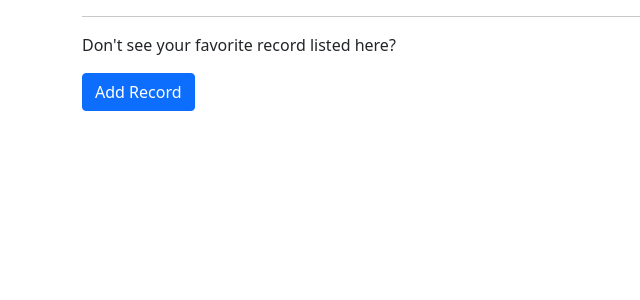
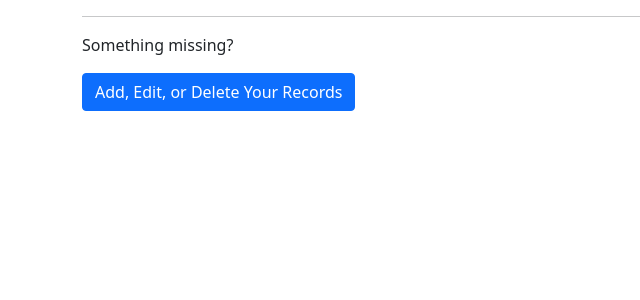
Before and after one commit to davemolk/bookshelf, a Django app: page /records/ in a window 1280 px wide. Shown: the part 56-356 px from the top of the page, without its empty margins (0-640 px from the left). Run offline with Django 3.2, Linux system fonts and the light colour scheme; the visitor is signed in with stand-in values (Sample User, id 1); data that the repository does not hold is empty; parts of the project's set-up code (start-up, migrations or seed data) failed here and were passed over; some libraries are stand-ins or nearby versions.

Commit message:
small views refactor (records)

```diff
--- a/records/views.py
+++ b/records/views.py
@@ -39,12 +39,12 @@ def record_create_view(request):
     }
     # if request.method == 'POST':
     if form.is_valid():
-        obj = form.save(commit=False)
-        obj.owner = request.user
-        obj.save()
+        record = form.save(commit=False)
+        record.owner = request.user
+        record.save()
         # return redirect(obj.get_absolute_url())
         # return HttpResponse('Data saved\n')
-        return redirect('records:detail_hx', slug=obj.slug)
+        return redirect('records:detail_hx', slug=record.slug)
 
     if request.htmx:
             return render(request, 'records/partials/record_form.html', context)
--- a/templates/records/create_update.html
+++ b/templates/records/create_update.html
@@ -19,7 +19,7 @@
     <button type='button' class="btn btn-primary"
         hx-get="{% url 'records:create_hx' %}"
         hx-target="#recordforms" hx-swap="beforeend">
-        Add a record
+        Add New Record
     </button>
 
     <div id='recordforms'>
--- a/templates/records/list.html
+++ b/templates/records/list.html
@@ -11,11 +11,11 @@
     {% endfor %}
 
     <hr/>
-    <p>Don't see your favorite record listed here?</p>
+    <p>Something missing?</p>
     <p>
         <a class="btn btn-primary"
             href="{% url 'records:create' %}" role='button'>
-            Add Record
+            Add, Edit, or Delete Your Records
         </a>
     </p>
 
```
